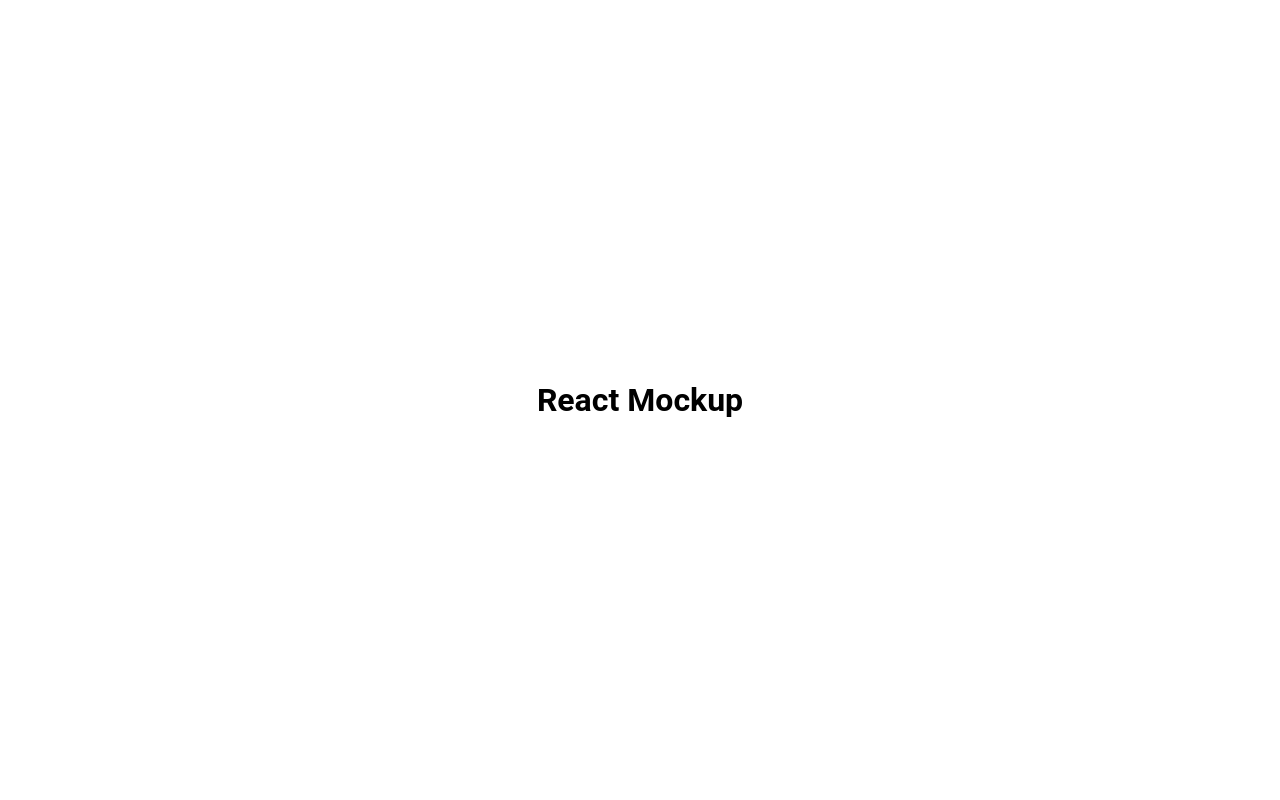
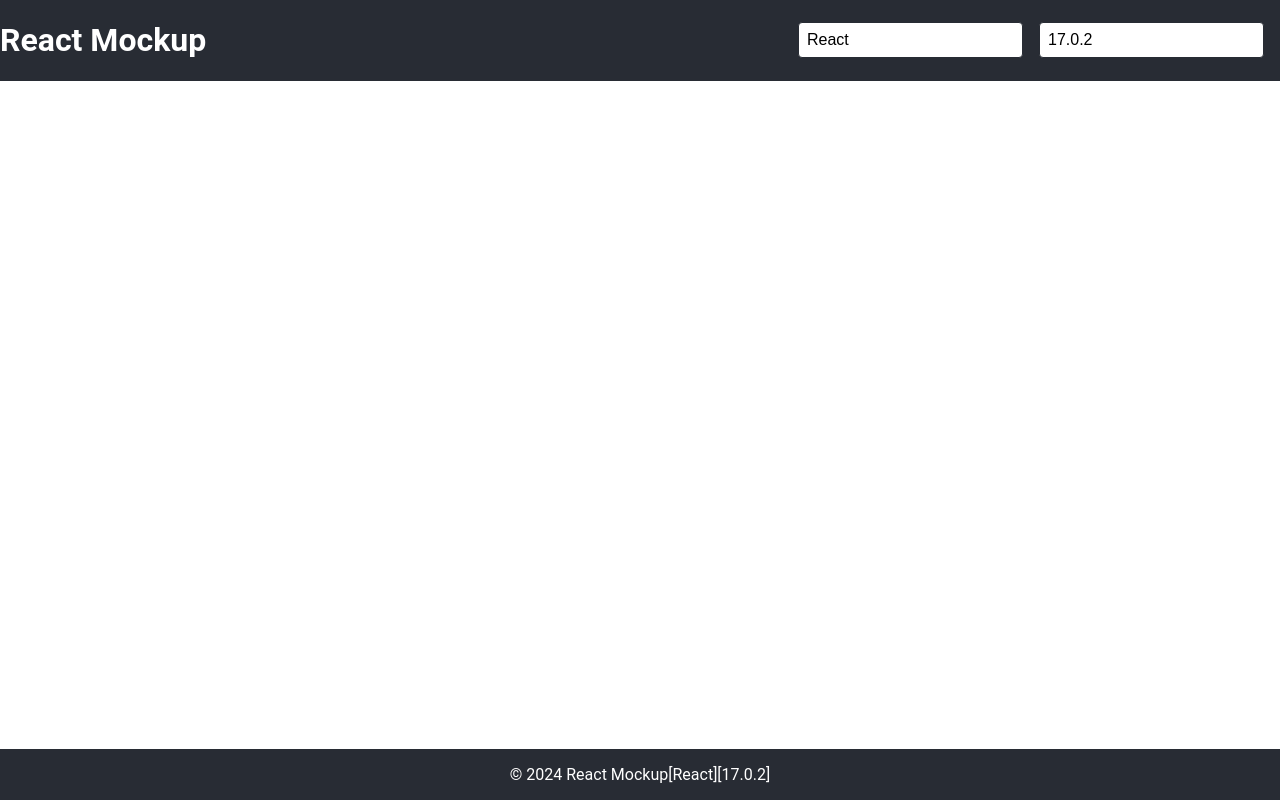
Before and after one commit to chenjiahau/Mockup, a React (Vite) app: page /#/ in a window 1280 px wide. Built offline with nearby package versions, Linux system fonts and the light colour scheme.

Commit message:
Testing react query

```diff
--- a/src/App.css
+++ b/src/App.css
@@ -1,6 +1,34 @@
-.container {
+.layout {
+  display: grid;
+  grid-template-rows: auto 1fr auto;
+  width: 100vw;
+  height: 100vh;
+}
+
+.header {
+  display: flex;
+  justify-content: space-between;
+  align-items: center;
+  background-color: #282c34;
+  color: white;
+}
+
+.header :last-child {
+  margin-right: 8px;
+}
+
+.main {
   display: flex;
   justify-content: center;
   align-items: center;
-  height: 100vh;
+  background-color: #fff;
+  color: white;
 }
+
+.footer {
+  display: flex;
+  justify-content: center;
+  align-items: center;
+  background-color: #282c34;
+  color: white;
+}
--- a/src/App.tsx
+++ b/src/App.tsx
@@ -1,14 +1,20 @@
-import { useState } from "react";
 import "./App.css";
 
+import { AppContextProvider } from "./AppContext";
+import Header from "./components/Header";
+import Main from "./components/Main";
+import Footer from "./components/Footer";
+
 function App() {
-  const [title] = useState("React Mockup");
-
   return (
     <>
-      <div className='container'>
-        <h1>{title}</h1>
-      </div>
+      <AppContextProvider>
+        <div className='layout'>
+          <Header />
+          <Main />
+          <Footer />
+        </div>
+      </AppContextProvider>
     </>
   );
 }
--- /dev/null
+++ b/src/AppContext.tsx
@@ -0,0 +1,31 @@
+import { useState, createContext } from "react";
+import App from "./App";
+
+interface AppContextType {
+  name: string;
+  version: string;
+  setName: (name: string) => void;
+  setVersion: (version: string) => void;
+}
+
+export const AppContext = createContext<AppContextType>({
+  name: "",
+  version: "",
+  setName: () => {},
+  setVersion: () => {},
+});
+
+export const AppContextProvider = ({
+  children,
+}: {
+  children: React.ReactNode;
+}) => {
+  const [name, setName] = useState("React");
+  const [version, setVersion] = useState("17.0.2");
+
+  return (
+    <AppContext.Provider value={{ name, version, setName, setVersion }}>
+      {children}
+    </AppContext.Provider>
+  );
+};
--- /dev/null
+++ b/src/components/Footer.tsx
@@ -0,0 +1,20 @@
+import useAppContext from "../useAppContext";
+
+const Footer = () => {
+  const { name, version } = useAppContext();
+
+  return (
+    <footer className='footer'>
+      <p>
+        &copy; 2024 React Mockup
+        {name && version && (
+          <>
+            [{name}][{version}]
+          </>
+        )}
+      </p>
+    </footer>
+  );
+};
+
+export default Footer;
--- /dev/null
+++ b/src/components/Header.tsx
@@ -0,0 +1,27 @@
+import useAppContext from "../useAppContext";
+
+const Header = () => {
+  const { name, version, setName, setVersion } = useAppContext();
+
+  return (
+    <header className='header'>
+      <h1>React Mockup</h1>
+      <div>
+        <input
+          type='text'
+          value={name}
+          maxLength={10}
+          onChange={(e) => setName(e.target.value)}
+        />
+        <input
+          type='text'
+          value={version}
+          maxLength={10}
+          onChange={(e) => setVersion(e.target.value)}
+        />
+      </div>
+    </header>
+  );
+};
+
+export default Header;
--- /dev/null
+++ b/src/components/Main.tsx
@@ -0,0 +1,9 @@
+const Main = () => {
+  return (
+    <div className='main'>
+      <h1>Main</h1>
+    </div>
+  );
+};
+
+export default Main;
--- a/src/index.css
+++ b/src/index.css
@@ -3,3 +3,11 @@ body {
   margin: 0;
   padding: 0;
 }
+
+input {
+  font-size: 1rem;
+  padding: 0.5rem;
+  margin: 0.5rem;
+  border: 1px solid #282c34;
+  border-radius: 4px;
+}
--- /dev/null
+++ b/src/useAppContext.tsx
@@ -0,0 +1,14 @@
+import { useContext } from "react";
+import { AppContext } from "./AppContext";
+
+const useAppContext = () => {
+  const context = useContext(AppContext);
+
+  if (!context) {
+    throw new Error("useCounter must be used within a CounterProvider");
+  }
+
+  return context;
+};
+
+export default useAppContext;
```
